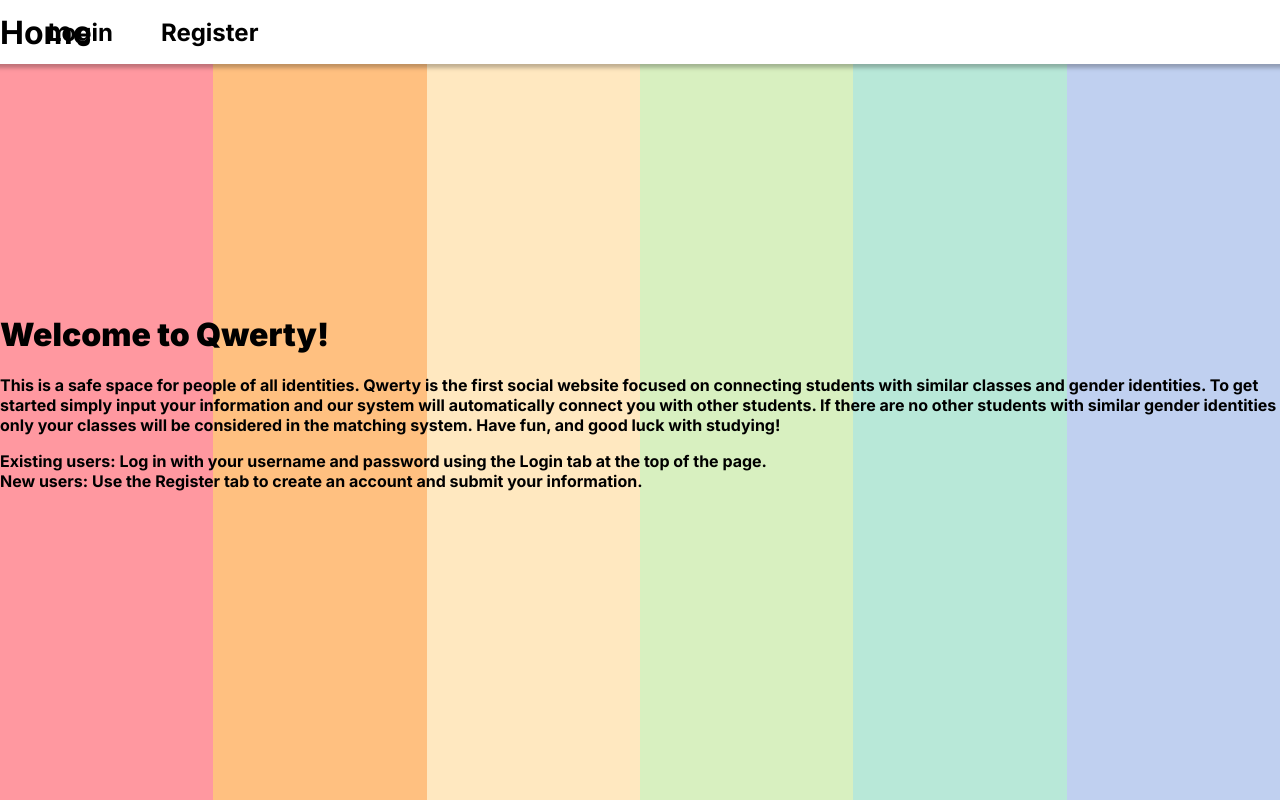
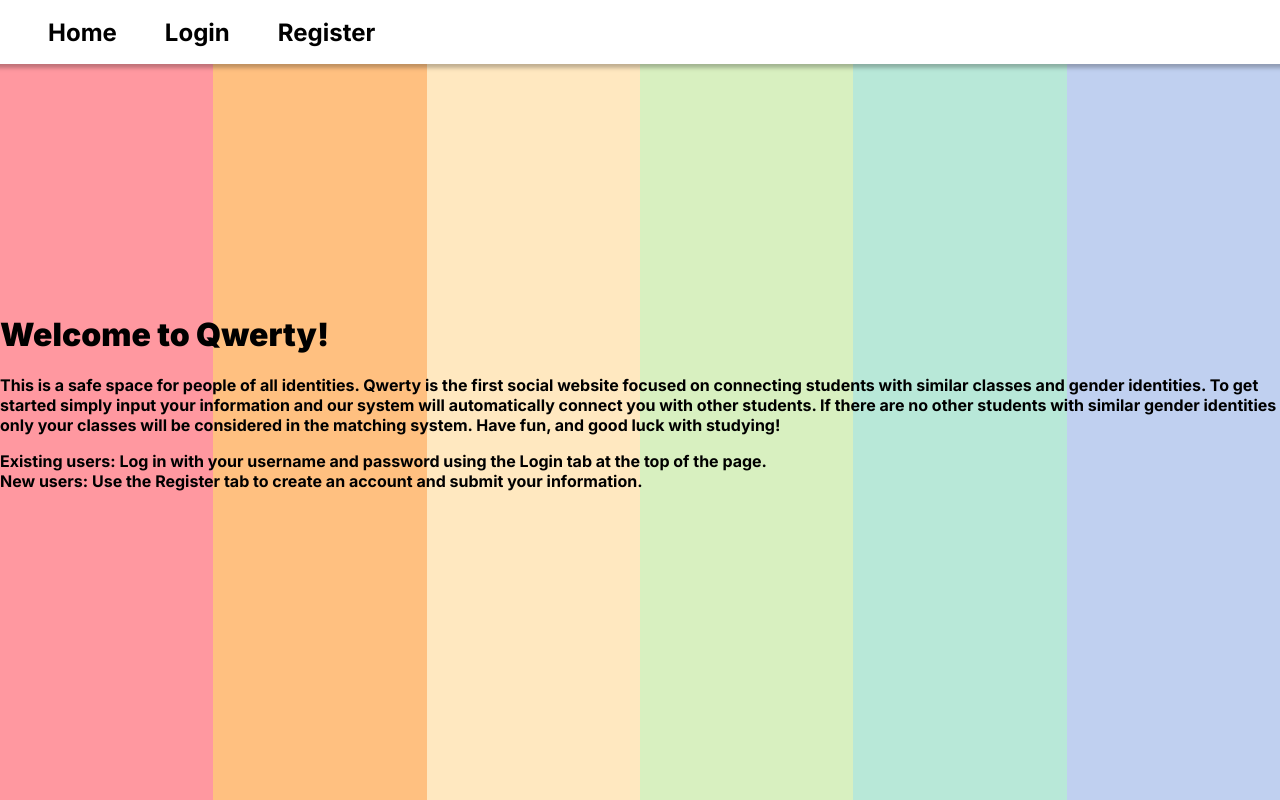
Before and after one commit to bliutech/qwerty, a React (Create React App) app in the folder frontend/: page / in a window 1280 px wide. Built offline with nearby package versions, Linux system fonts and the light colour scheme.

Commit message:
navbar!!

```diff
--- a/frontend/src/components/NavBar.js
+++ b/frontend/src/components/NavBar.js
@@ -4,11 +4,12 @@ import classes from './NavBar.module.css';
 export default function NavBar(){
     return(
         <header className={classes.header}>
-            <h1 className={classes.logo}> <Link to='/'>Home</Link></h1>
+            <h1 className={classes.logo}> </h1>
             <nav>
                 <ul>
                 <li><Link to='/register'>Register</Link></li>
-                    <li><Link to='/login'>Login</Link></li>
+                <li><Link to='/login'>Login</Link></li>
+                <li><Link to='/home'>Home</Link></li>
                 </ul>
             </nav>
         </header>
```
